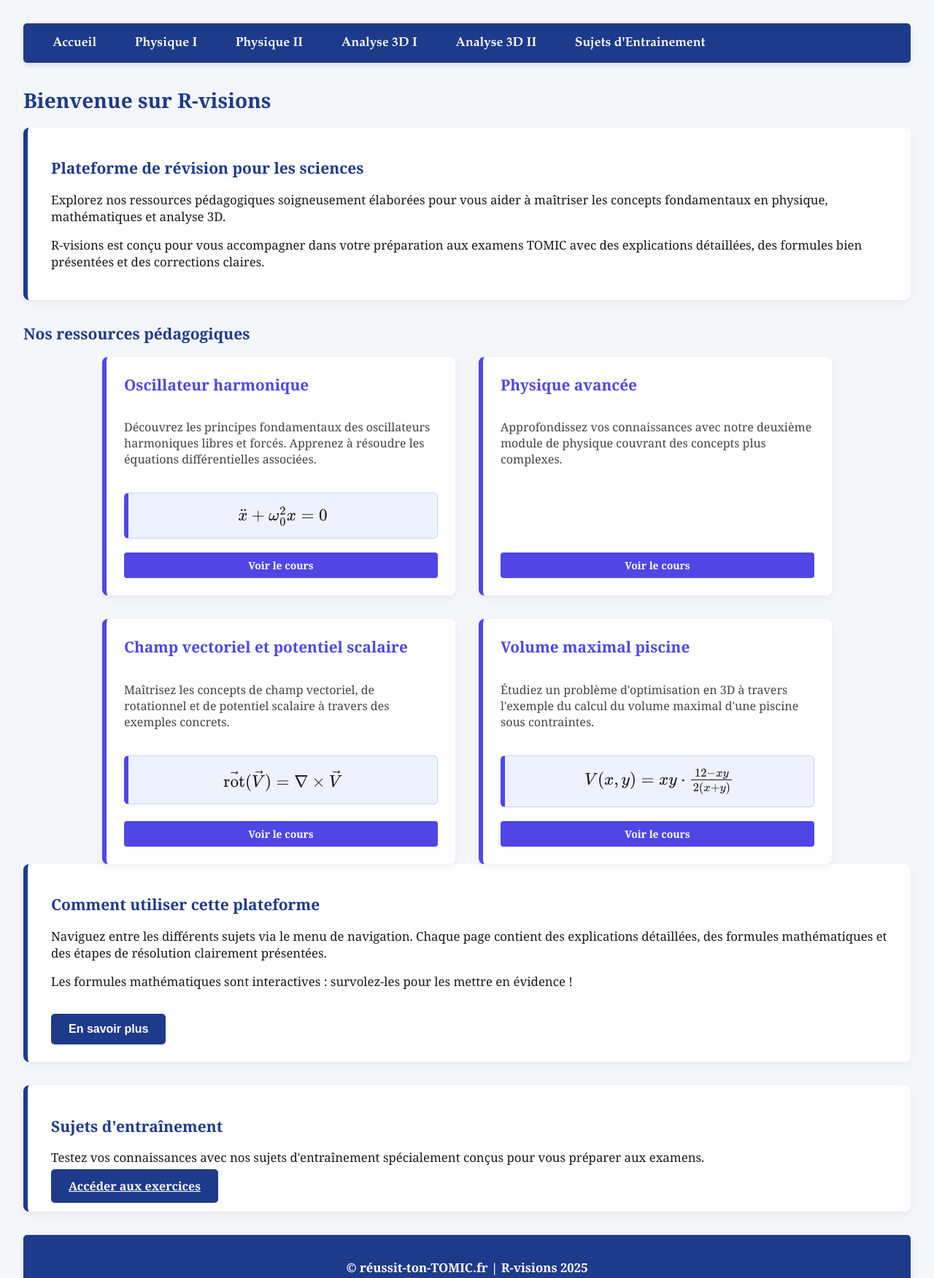
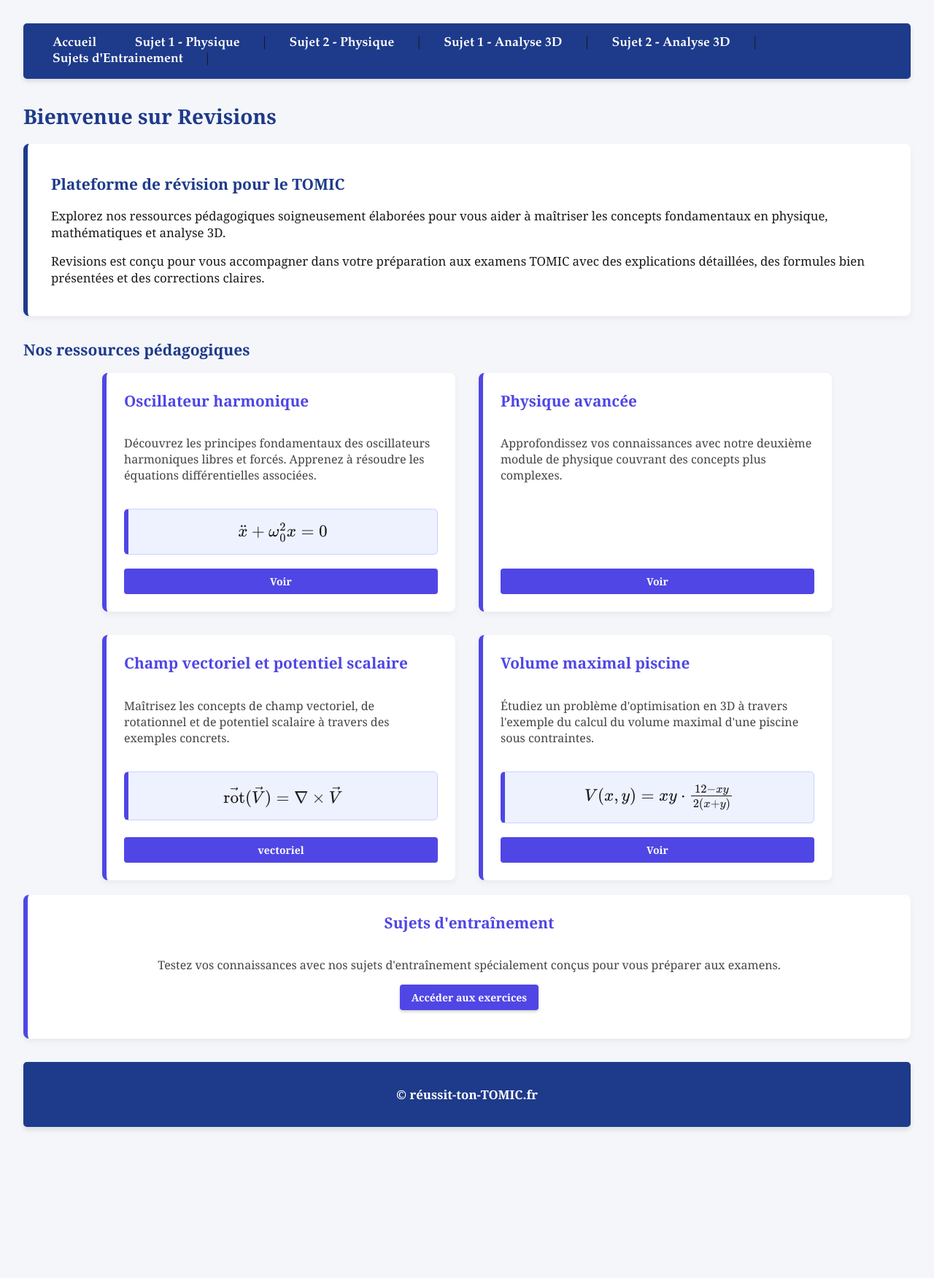
Before and after one commit to RockWeb250/Revisions, a plain HTML site: page index.html in a window 1280 px wide. Shown: the top 1751 px of the page at 73% size. After the commit the page ends 1576 px from the top, so only its background shows below. Drawn offline with nearby package versions, Linux system fonts and the light colour scheme.

Commit message:
amélioration

```diff
--- a/css/styles.css
+++ b/css/styles.css
@@ -81,6 +81,28 @@ p {
 
   .btn:hover {
     background-color: #374fc5;
+  }
+
+  .btn-exos {
+    display: inline-block;
+    padding: 10px 20px;
+    text-decoration: none;
+    background-color: #007BFF;
+    color: white;
+    border-radius: 5px;
+    margin: 15px auto;
+    width: auto;
+    max-width: 250px;
+    text-align: center;
+    font-weight: bold;
+    transition: background-color 0.3s ease, transform 0.2s ease;
+    box-shadow: 0 2px 4px rgba(0, 0, 0, 0.2);
+  }
+
+  .btn-exos:hover {
+    background-color: #0056b3;
+    transform: translateY(-2px);
+    box-shadow: 0 4px 8px rgba(0, 0, 0, 0.2);
   }
 
   #notification {
--- a/index.html
+++ b/index.html
@@ -3,37 +3,36 @@
 <head>
   <meta charset="UTF-8">
   <meta name="viewport" content="width=device-width, initial-scale=1.0">
-  <title>R-visions - Ressources Pédagogiques</title>
+  <title>Revisions</title>
   <link rel="stylesheet" href="css/styles.css">
   <script src="https://cdn.jsdelivr.net/npm/mathjax@3/es5/tex-mml-chtml.js" async></script>
 </head>
 <body>
-  <!-- Notification -->
   <div id="notification">
-    Bienvenue sur la plateforme R-visions !
+    Bienvenue sur la plateforme Revisions !
   </div>
 
   <!-- Navigation -->
   <nav>
     <a href="index.html">Accueil</a>
-    <a href="outils-de-physique1.html">Physique I</a>
-    <a href="outils-de-physique2.html">Physique II</a>
-    <a href="analyse-3d-1.html">Analyse 3D I</a>
-    <a href="analyse-3d-2.html">Analyse 3D II</a>
-    <a href="sujet-entrainement.html">Sujets d'Entrainement</a>
-  </nav>
+      <a href="outils-de-physique1.html">Sujet 1 - Physique </a> |
+      <a href="outils-de-physique2.html">Sujet 2 - Physique</a> |
+      <a href="analyse-3d-1.html">Sujet 1 - Analyse 3D </a> |
+      <a href="analyse-3d-2.html">Sujet 2 - Analyse 3D</a> |
+      <a href="sujet-entrainement.html">Sujets d'Entrainement</a> |
+    </nav>
 
-  <h1>Bienvenue sur R-visions</h1>
+  <h1>Bienvenue sur Revisions</h1>
 
   <div class="section">
-    <h2>Plateforme de révision pour les sciences</h2>
+    <h2>Plateforme de révision pour le TOMIC</h2>
     <p>
       Explorez nos ressources pédagogiques soigneusement élaborées pour vous aider à maîtriser
       les concepts fondamentaux en physique, mathématiques et analyse 3D.
     </p>
 
     <p>
-      R-visions est conçu pour vous accompagner dans votre préparation aux examens TOMIC
+      Revisions est conçu pour vous accompagner dans votre préparation aux examens TOMIC
       avec des explications détaillées, des formules bien présentées et des corrections claires.
     </p>
   </div>
@@ -51,7 +50,7 @@
       <div class="formula">
         \( \ddot{x} + \omega_0^2 x = 0 \)
       </div>
-      <a href="outils-de-physique1.html">Voir le cours</a>
+      <a href="outils-de-physique1.html">Voir</a>
     </div>
 
     <!-- Physique Card 2 -->
@@ -61,7 +60,7 @@
         Approfondissez vos connaissances avec notre deuxième module de physique
         couvrant des concepts plus complexes.
       </p>
-      <a href="outils-de-physique2.html">Voir le cours</a>
+      <a href="outils-de-physique2.html">Voir</a>
     </div>
 
     <!-- Analyse 3D Card 1 -->
@@ -74,7 +73,7 @@
       <div class="formula">
         \( \vec{\text{rot}}(\vec{V}) = \nabla \times \vec{V} \)
       </div>
-      <a href="analyse-3d-1.html">Voir le cours</a>
+      <a href="analyse-3d-1.html">vectoriel</a>
     </div>
 
     <!-- Analyse 3D Card 2 -->
@@ -87,77 +86,24 @@
       <div class="formula">
         \( V(x,y) = x y \cdot \frac{12 - xy}{2(x + y)} \)
       </div>
-      <a href="analyse-3d-2.html">Voir le cours</a>
+      <a href="analyse-3d-2.html">Voir</a>
     </div>
   </div>
 
-  <div class="section">
-    <h2>Comment utiliser cette plateforme</h2>
-    <p>
-      Naviguez entre les différents sujets via le menu de navigation.
-      Chaque page contient des explications détaillées, des formules mathématiques
-      et des étapes de résolution clairement présentées.
-    </p>
-    <p>
-      Les formules mathématiques sont interactives : survolez-les pour les mettre en évidence !
-    </p>
-    <button class="btn" onclick="showNotification()">En savoir plus</button>
-  </div>
-
-  <div class="section">
+  <div class="card" style="margin-top: 20px; text-align: center;">
     <h2>Sujets d'entraînement</h2>
     <p>
-      Testez vos connaissances avec nos sujets d'entraînement spécialement conçus
-      pour vous préparer aux examens.
+        Testez vos connaissances avec nos sujets d'entraînement spécialement conçus
+        pour vous préparer aux examens.
     </p>
-    <a href="sujet-entrainement.html" class="btn">Accéder aux exercices</a>
-  </div>
+    <div style="display: flex; justify-content: center;">
+        <a href="sujet-entrainement.html" class="btn-exos">Accéder aux exercices</a>
+    </div>
+</div>
 
   <!-- Footer -->
   <footer class="footer">
-    <p>© réussit-ton-TOMIC.fr | R-visions 2025</p>
+    <p>© réussit-ton-TOMIC.fr</p>
   </footer>
-
-  <!-- Modal de confirmation -->
-  <div id="confirmModal">
-    <p>Souhaitez-vous afficher plus d'informations ?</p>
-    <button class="btn-yes" onclick="confirmYes()">Oui</button>
-    <button class="btn-no" onclick="confirmNo()">Non</button>
-  </div>
-
-  <script src="js/MathJax.js" async></script>
-  <script>
-    // Fonction pour afficher une notification
-    function showNotification() {
-      const notification = document.getElementById("notification");
-      notification.textContent = "Explorez nos ressources pour maximiser votre apprentissage !";
-      notification.style.display = 'block';
-      setTimeout(() => {
-        notification.style.display = 'none';
-      }, 3000);
-    }
-
-    function confirmYes() {
-      document.getElementById("confirmModal").style.display = 'none';
-      // Afficher plus d'informations ici si nécessaire
-    }
-
-    function confirmNo() {
-      document.getElementById("confirmModal").style.display = 'none';
-    }
-
-    // Afficher un message de bienvenue au chargement
-    window.onload = function() {
-      const shown = sessionStorage.getItem("shown");
-      if (!shown) {
-        const notif = document.getElementById("notification");
-        notif.style.display = 'block';
-        setTimeout(() => {
-          notif.style.display = 'none';
-          sessionStorage.setItem("shown", true);
-        }, 4000);
-      }
-    }
-  </script>
 </body>
 </html>
```
